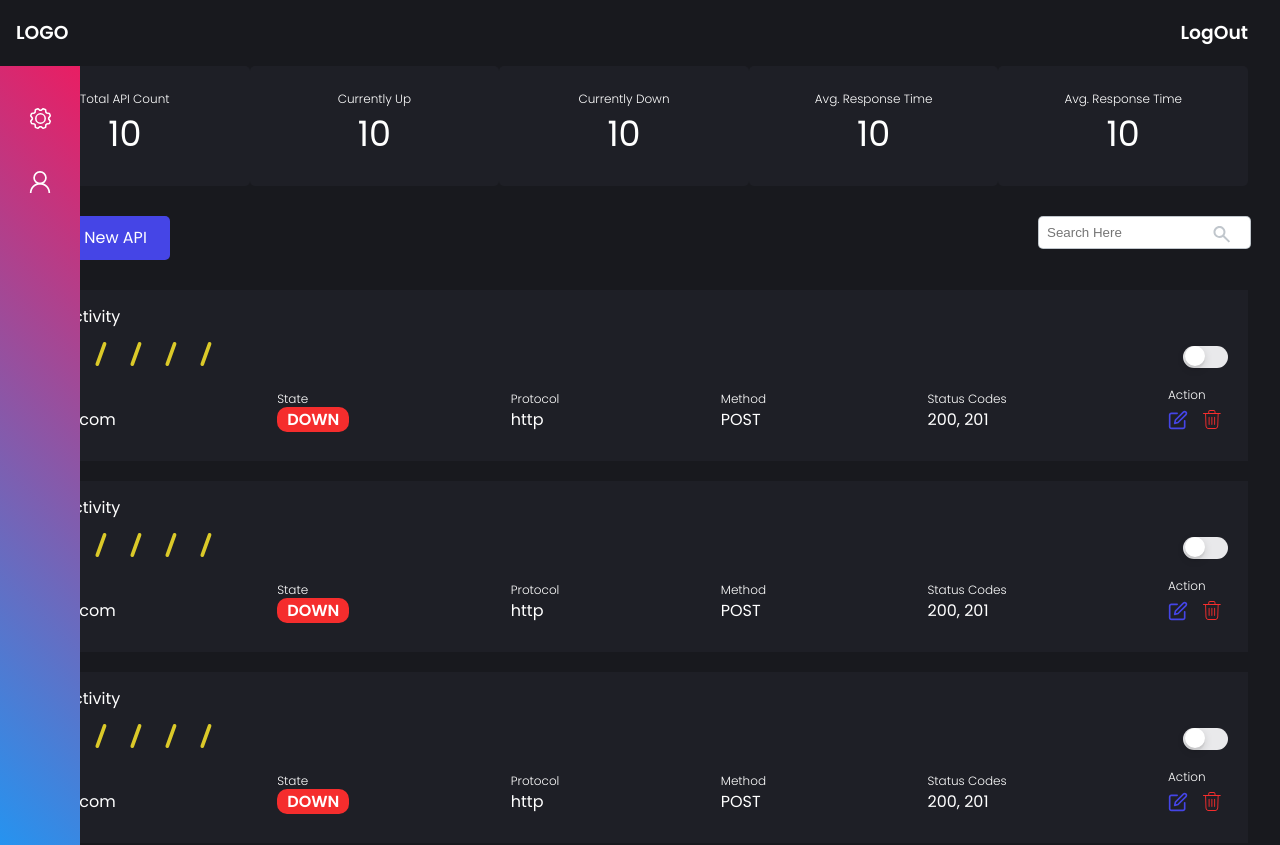
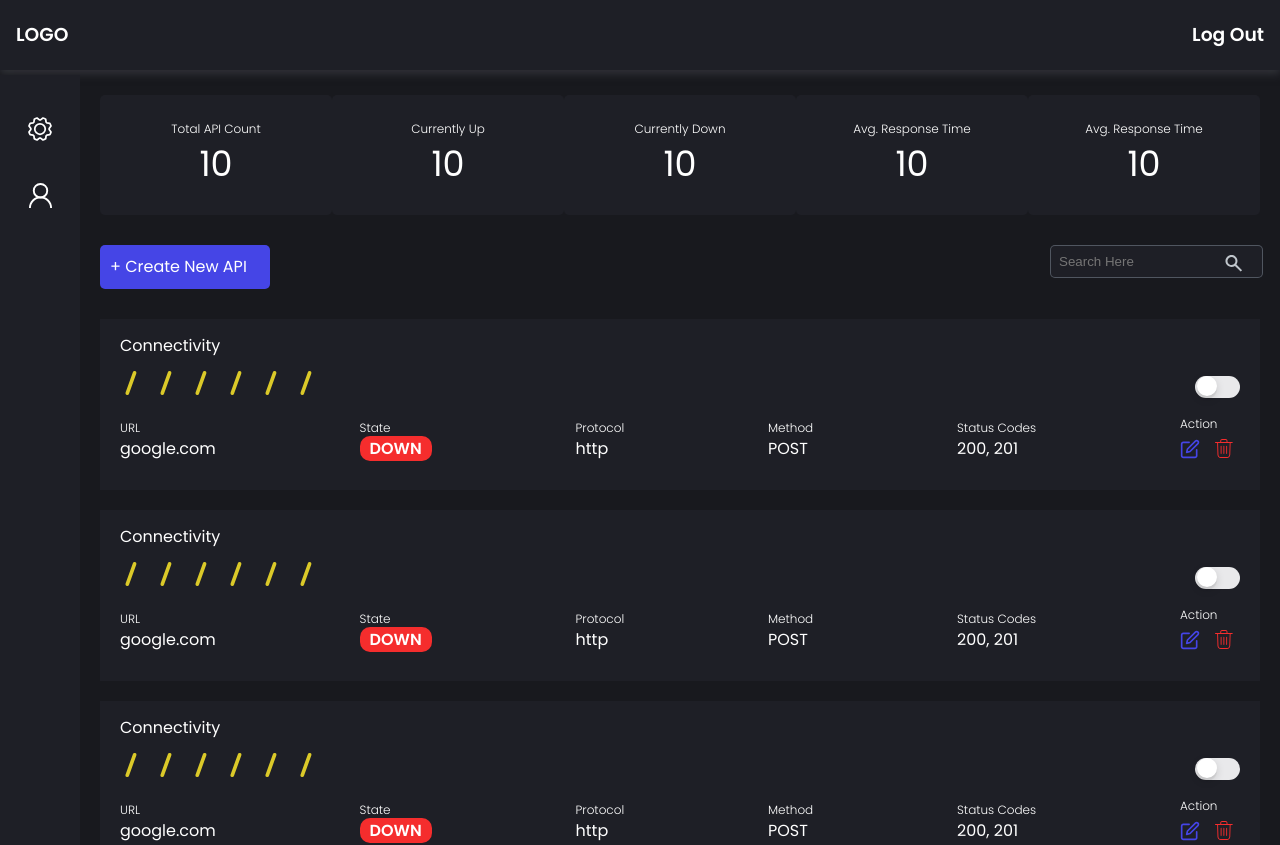
Before and after one commit to Nadia-Mim/restful-api-uptime-monitoring-fe, a React (Vite) app: page /#/dashboard in a window 1280 px wide. Shown: the top 845 px of the page. Built offline with nearby package versions, Linux system fonts and the light colour scheme.

Commit message:
completed laft and top  navbar design

```diff
--- a/src/App.css
+++ b/src/App.css
@@ -1,7 +1,10 @@
+body {
+  margin: 0;
+}
 
-#root {
-  /* max-width: 1280px; */
-  /* margin: 0 auto; */
-  padding-right: 2rem;
-  /* text-align: center; */
+.main-content {
+  margin-left: 80px; /* Adjust this value based on your navbar width */
+  padding: 20px; /* Add padding to the main content */
+  /* max-height: 70vh; */
+  /* overflow-y: auto; */
 }
--- a/src/App.jsx
+++ b/src/App.jsx
@@ -11,21 +11,17 @@ const Login = React.lazy(() => import('../src/components/login/Login'));
 const Dashboard = React.lazy(() => import('../src/components/apiMonitoring/Dashboard'));
 
 function App() {
-
     return (
         <HashRouter>
             <Navbar />
-            <Routes>
-                <Route exact path='/dashboard' name="Dashboard" element={<Dashboard />} />
-                <Route exact path='/login' name="login" element={<Login />} />
+            <div className="main-content">
+                <Routes>
+                    <Route exact path='/dashboard' name="Dashboard" element={<Dashboard />} />
+                    <Route exact path='/login' name="login" element={<Login />} />
 
-                <Route path="/*"
-                    element={
-                        <Navigate to='/dashboard' />
-                    }
-                />
-
-            </Routes>
+                    <Route path="/*" element={<Navigate to='/dashboard' />} />
+                </Routes>
+            </div>
         </HashRouter>
     )
 }
--- a/src/components/apiMonitoring/Dashboard.jsx
+++ b/src/components/apiMonitoring/Dashboard.jsx
@@ -42,6 +42,7 @@ const styles = {
         borderRadius: "5px",
         padding: "8px",
         width: "100%",
+        background: '#1E1F26'
     },
     searchIcon: {
         position: "absolute",
--- a/src/components/navbar/Navbar.jsx
+++ b/src/components/navbar/Navbar.jsx
@@ -1,32 +1,32 @@
-import React from 'react'
-import Gear from '../../icons/Gear.svg'
-import User from '../../icons/User.svg'
-import { NavLink, useLocation, useNavigate } from "react-router-dom";
+import React from 'react';
+import Gear from '../../icons/Gear.svg';
+import User from '../../icons/User.svg';
+
 
 const Navbar = () => {
     return (
 
-        <div>
-            <div style={{ display: 'flex', justifyContent: 'space-between', alignItems: 'center', paddingLeft: '1rem' }}>
+        <div className='nav'>
+            <div className='top-nav'>
                 <div>
                     <h3>LOGO</h3>
                 </div>
                 <div>
-                    <h3>LogOut</h3>
+                    <h3>Log Out</h3>
                 </div>
             </div>
 
-            <div className='navbar'>
+            <div className='left-nav'>
                 <ul>
                     <li>
                         <nav to="/">
-                            <span className='icon'><img src={Gear} style={{ height: '25px', width: '25px' }} /></span>
+                            <span className='icon'><img src={Gear} style={{ height: '28px', width: '28px' }} /></span>
                             <span className='circle'></span>
                         </nav>
                     </li>
                     <li>
                         <nav to="/">
-                            <span className='icon'><img src={User} style={{ height: '22px', width: '22px' }} /></span>
+                            <span className='icon'><img src={User} style={{ height: '25px', width: '25px' }} /></span>
                             <span className='circle'></span>
                         </nav>
                     </li>
--- a/src/css/navbar.css
+++ b/src/css/navbar.css
@@ -1,29 +1,59 @@
-.navbar {
+.nav {
+    position: sticky;
+    top: 0;
+    z-index: 100;
+    background: #1E1F26;
+}
+
+.left-nav {
     position: absolute;
     width: 80px;
-    min-height: 100vh;
-    background: linear-gradient(45deg, #2196f3, #e91e63);
+    height: 100vh;
+    background: #1E1F26;
+    position: fixed;
 }
 
-.navbar ul{
+.left-nav ul {
     margin-left: 0;
     padding-left: 0;
 }
 
-.navbar ul li {
+.left-nav ul li {
     list-style: none;
     margin: 40px 0;
 }
 
-.navbar ul li nav .icon {
+.left-nav ul li nav .icon {
     position: relative;
     width: 80px;
     display: block;
-    transition: 0.5s;
+    transition: 0.3s;
     display: flex;
     justify-content: center;
 }
 
-.navbar ul li:hover nav .icon {
+.left-nav ul li:hover nav .icon {
     transform: scale(0.8);
 }
+
+.top-nav {
+    display: flex;
+    justify-content: space-between;
+    align-items: center;
+    padding: 0 1rem;
+    background: #1E1F26;
+    /* border-bottom: 1px solid white; */
+    box-shadow: 0 4px 8px rgba(74, 75, 81, 0.5);
+    height: 70px;
+    margin-bottom: 5px;
+}
+
+/* .circle {
+    display: flex;
+    margin-left: 17px;
+    margin-top: -38px;
+    height: 40px;
+    width: 40px;
+    border: 4px solid red;
+    border-radius: 50%;
+} */
--- a/src/css/projectMain.css
+++ b/src/css/projectMain.css
@@ -1,5 +1,6 @@
 @import url("./buttons.css");
 @import url("./navbar.css");
+@import url("./scrollbar.css");
 
 .inputWrapper{
     position: relative;
--- /dev/null
+++ b/src/css/scrollbar.css
@@ -0,0 +1,30 @@
+/* For WebKit browsers (Chrome, Safari) */
+::-webkit-scrollbar {
+    width: 5px; /* Adjust the width of the scrollbar as needed */
+  }
+
+  ::-webkit-scrollbar-thumb {
+    background-color: #02CCFE; /* Set the desired blue color for the scrollbar thumb */
+    border-radius: 4px; /* Optional: Add border-radius for a rounded look */
+  }
+
+  ::-webkit-scrollbar-track {
+    background-color: #ecf0f1; /* Set the desired color for the scrollbar track */
+  }
+
+  /* For Firefox */
+  /* Note: Firefox uses a different set of properties, and styling is limited */
+  /* You can use scrollbar-color or scrollbar-width properties in Firefox */
+  /* Here's an example of scrollbar-color: */
+
+  /*::-moz-scrollbar {
+    width: 8px;
+  }*/
+
+  /*::-moz-scrollbar-thumb {
+    background-color: #3498db;
+  }*/
+
+  /*::-moz-scrollbar-track {
+    background-color: #ecf0f1;
+  }*/
```
Lines whose indentation alone changed are shown as unchanged.
